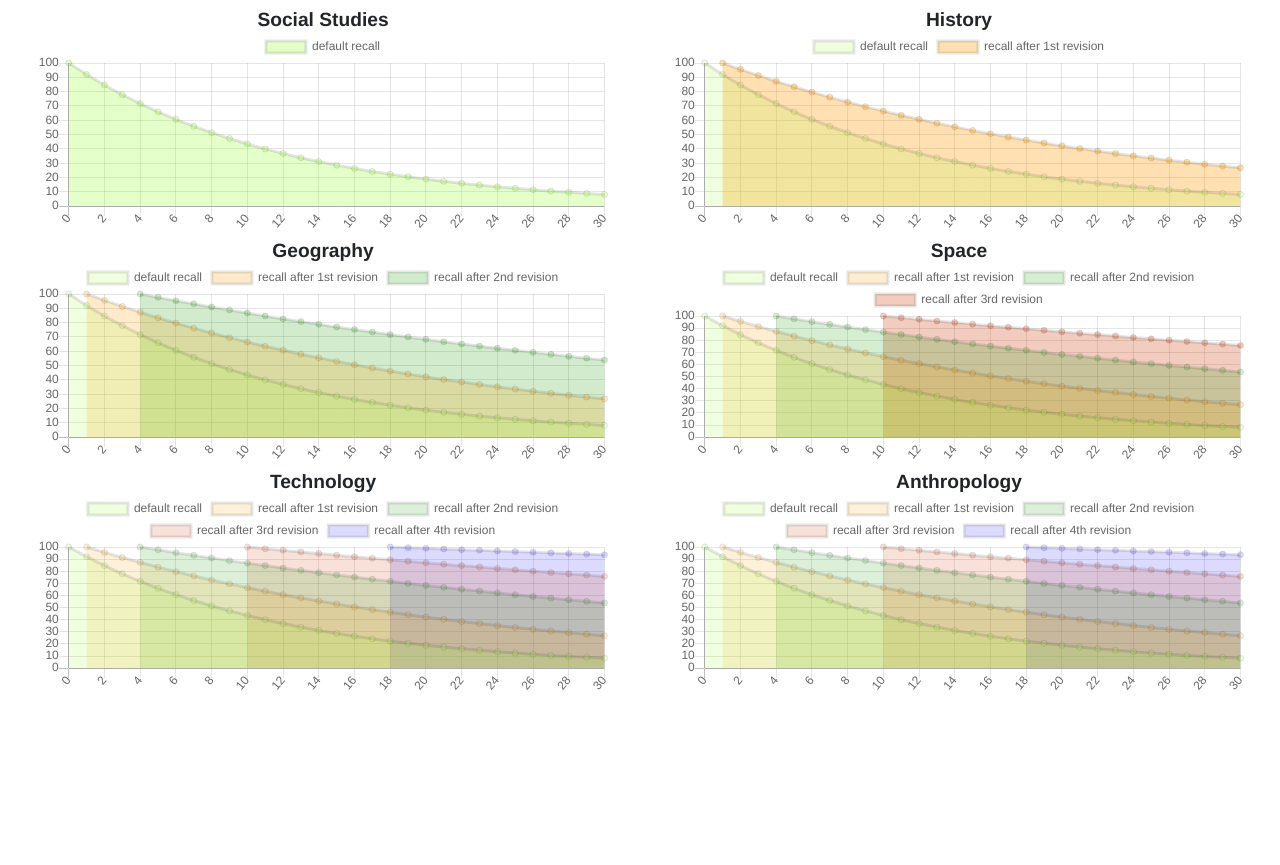
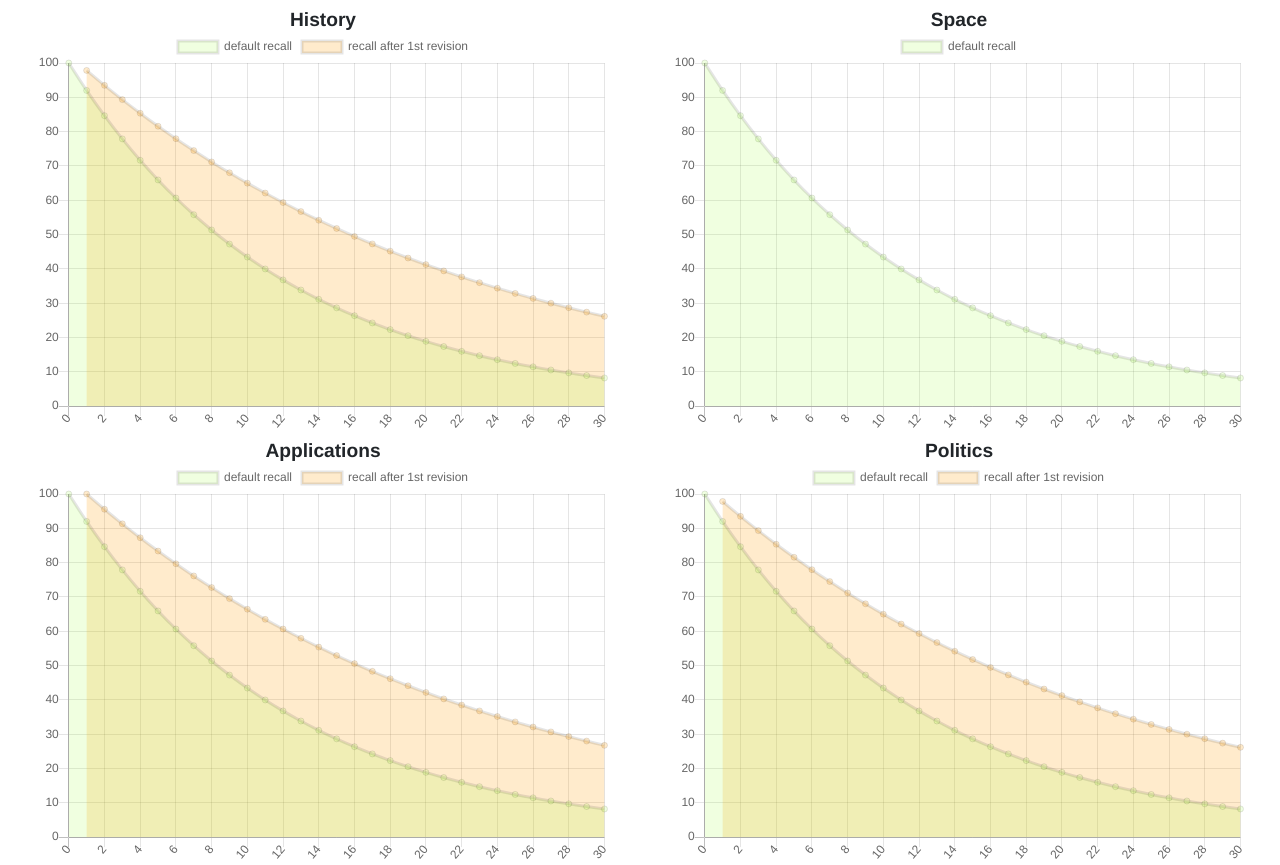
Before and after one commit to karantyagi/iRecall-HackHarvard18, a plain HTML site: page dashboard/index.html in a window 1280 px wide. Shown: the top 865 px of the page. Before the commit the page ends 800 px from the top, so only its background shows below. Drawn offline with nearby package versions, Linux system fonts and the light colour scheme.

Commit message:
updated demo

```diff
--- a/dashboard/index.html
+++ b/dashboard/index.html
@@ -2,7 +2,9 @@
 <html>
 <head>
   <title>Recall Curves</title>
-
+  <script src="http://ajax.googleapis.com/ajax/libs/jquery/1.9.1/jquery.min.js" type="text/javascript"></script>
+  <script src="https://cdnjs.cloudflare.com/ajax/libs/popper.js/1.12.9/umd/popper.min.js" integrity="sha384-ApNbgh9B+Y1QKtv3Rn7W3mgPxhU9K/ScQsAP7hUibX39j7fakFPskvXusvfa0b4Q" crossorigin="anonymous"></script>
+  <script src="https://cdnjs.cloudflare.com/ajax/libs/Chart.js/2.5.0/Chart.min.js"></script>
   <link rel="stylesheet" href="https://maxcdn.bootstrapcdn.com/bootstrap/4.0.0/css/bootstrap.min.css" integrity="sha384-Gn5384xqQ1aoWXA+058RXPxPg6fy4IWvTNh0E263XmFcJlSAwiGgFAW/dAiS6JXm" crossorigin="anonymous">
   <link rel="stylesheet" type="text/css" href="style.css">
 </head>
@@ -11,51 +13,50 @@
 <div>
   <div class="row">
     <div class="column mr-2 ml-5 mt-2">
-      <h1 class="mb-0">Social Studies</h1>
+      <h1 class="mb-0">History</h1>
       <!--<h2>Recall curve for questions from Social Studies</h2>-->
-      <canvas id="myCurve1" width="580" height="200"></canvas>
+      <canvas id="myCurve1" width="580" height="400"></canvas>
     </div>
 
     <div class="column mr-2 ml-5 mt-2">
-      <h1 class="mb-0">History</h1>
+      <h1 class="mb-0">Space</h1>
       <!--<h2>Recall curve for questions from History</h2>-->
-      <canvas id="myCurve2" width="580" height="200"></canvas>
+      <canvas id="myCurve2" width="580" height="400"></canvas>
     </div>
   </div>
 
     <div class="row">
       <div class="column mr-2 ml-5 mt-2">
-        <h1 class="mb-0">Geography</h1>
+        <h1 class="mb-0">Applications</h1>
         <!--<h2>Recall curve for questions from Geography</h2>-->
-        <canvas id="myCurve3" width="580" height="200"></canvas>
+        <canvas id="myCurve3" width="580" height="400"></canvas>
       </div>
 
       <div class="column mr-2 ml-5 mt-2">
-        <h1 class="mb-0">Space</h1>
+        <h1 class="mb-0">Politics</h1>
         <!--<h2>Recall curve for questions from Space</h2>-->
-        <canvas id="myCurve4" width="580" height="200"></canvas>
+        <canvas id="myCurve4" width="580" height="400"></canvas>
       </div>
     </div>
 
   <div class="row">
     <div class="column mr-2 ml-5 mt-2">
-      <h1 class="mb-0">Technology</h1>
+      <h1 class="mb-0">Psychology</h1>
       <!--<h2>Recall curve for questions from Technology</h2>-->
-      <canvas id="myCurve5" width="580" height="200"></canvas>
+      <canvas id="myCurve5" width="580" height="400"></canvas>
     </div>
 
     <div class="column mr-2 ml-5 mt-2">
-      <h1 class="mb-0">Anthropology</h1>
+      <h1 class="mb-0">General Knowledge</h1>
       <!--<h2>Recall curve for questions from Anthropology</h2>-->
-      <canvas id="myCurve6" width="580" height="200"></canvas>
+      <canvas id="myCurve6" width="580" height="400"></canvas>
     </div>
   </div>
 
 </div>
-
+<script src="http://ajax.googleapis.com/ajax/libs/jquery/1.9.1/jquery.min.js" type="text/javascript"></script>
 <script src="https://cdnjs.cloudflare.com/ajax/libs/Chart.js/2.5.0/Chart.min.js"></script>
 <script src="script.js"></script>
-<script src="https://code.jquery.com/jquery-3.2.1.slim.min.js" integrity="sha384-KJ3o2DKtIkvYIK3UENzmM7KCkRr/rE9/Qpg6aAZGJwFDMVNA/GpGFF93hXpG5KkN" crossorigin="anonymous"></script>
 <script src="https://cdnjs.cloudflare.com/ajax/libs/popper.js/1.12.9/umd/popper.min.js" integrity="sha384-ApNbgh9B+Y1QKtv3Rn7W3mgPxhU9K/ScQsAP7hUibX39j7fakFPskvXusvfa0b4Q" crossorigin="anonymous"></script>
 <script src="https://maxcdn.bootstrapcdn.com/bootstrap/4.0.0/js/bootstrap.min.js" integrity="sha384-JZR6Spejh4U02d8jOt6vLEHfe/JQGiRRSQQxSfFWpi1MquVdAyjUar5+76PVCmYl" crossorigin="anonymous"></script>
 
--- a/dashboard/script.js
+++ b/dashboard/script.js
@@ -1,17 +1,10 @@
 Chart.defaults.global.elements.line.fill = true;
 
+// globals
+let calls = 0;
+let api = true;
+let dataset = [];
 
-
-let offset = 0;
-let strength = 12;
-
-// The function returns the recall value for a given curve
-function getRecall(offset, strength, day) {
-    let recall = Math.exp(-(day - offset)/strength);
-    //recall = Math.round(recall*100);
-    recall = recall*100;
-    return recall > 100 ? NaN : recall;
-}
 
 let days = ['0', '1', '2', '3', '4', '5', '6', '7',
     '8', '9', '10', '11', '12', '13', '14',
@@ -22,17 +15,22 @@ let days = ['0', '1', '2', '3', '4', '5', '6', '7',
 // '31', '32', '33', '34', '35'];
 
 
-function getRecallData(offset, strength, total_days){
+function getRecallData(offset, strength, total_days) {
     let rData = [];
-    for(let i = 0; i < total_days; i++){
-        rData.push(getRecall(offset,strength,i));
+    for (let i = 0; i < total_days; i++) {
+        rData.push(getRecall(offset, strength, i));
     }
     return rData;
 }
 
+let offset = 0;
+let strength = 12;
+
 let base_data = getRecallData(0, 12, days.length);
 
 // updating forgetting curve equation after successful 1st review
+
+
 offset = 1;
 strength = 22;
 review1 = getRecallData(offset, strength, days.length);
@@ -51,6 +49,183 @@ strength = 182;
 review4 = getRecallData(offset, strength, days.length);
 
 
+let allCurves = [
+    {
+        label: 'default recall',
+        data: base_data,
+        backgroundColor: "rgba(153,255,51,0.15)"
+    },
+    {
+        label: 'recall after 1st revision',
+        data: review1,
+        backgroundColor: "rgba(255,153,0,0.2)"
+    },
+    {
+        label: 'recall after 2nd revision',
+        data: review2,
+        backgroundColor: "rgba(25,153,0,0.2)"
+    },
+    {
+        label: 'recall after 3rd revision',
+        data: review3,
+        backgroundColor: "rgba(200,53,0,0.2)"
+    },
+    {
+        label: 'recall after 4th revision',
+        data: review4,
+        backgroundColor: "rgba(25,13,250,0.2)"
+    }
+
+
+];
+
+// default values
+
+let historyDatasets = [];
+historyDatasets.push(allCurves[0]);
+
+
+let spaceDatasets = [];
+spaceDatasets.push(allCurves[0]);
+
+
+let applicationsDatasets = [];
+applicationsDatasets.push(allCurves[0]);
+applicationsDatasets.push(allCurves[1]);
+
+
+let politicsDatasets = [];
+politicsDatasets.push(allCurves[0]);
+
+
+let psychologyDatasets = [];
+psychologyDatasets.push(allCurves[0]);
+psychologyDatasets.push(allCurves[1]);
+psychologyDatasets.push(allCurves[2]);
+
+
+let generalKnowledgeDatasets = [];
+generalKnowledgeDatasets.push(allCurves[0]);
+generalKnowledgeDatasets.push(allCurves[1]);
+
+
+// let url = "https://recall-bot.herokuapp.com/api/revise";
+//
+// function findTopicByTopicname(topicName) {
+//     return fetch(url + '/' + topicName)
+//         .then(function (response) {
+//             return response.json();
+//         }).then(topic => {
+//             console.log(topic);
+//
+//         });
+// }
+
+
+function findAllTopics(callback) {
+    return $.ajax({
+        url: 'https://recall-bot.herokuapp.com/api/revise',
+        success: callback
+    });
+}
+
+function fetchData(data) {
+    dataset = data;
+    //console.log(dataset);
+    console.log("API called");
+    console.log(" Topics LENGTH: ", dataset.length);
+    calls = calls + 1;
+
+    // recomputing
+
+    // for (let i = 0; i < dataset.length; i++) {
+    //
+    //     if (dataset[i].name == "history") {
+    //         console.log(dataset[i].name);
+    //         let l = historyDatasets.length;
+    //         let r = dataset[i].reviews.length;
+    //         console.log("review length : ", r);
+    //         let curr21 = new Date().getTime() - 24 * 60 * 60 * 1000;
+    //         if(r>1){
+    //             console.log(dataset[i].reviews[r-1].dateOfReview.getTime());
+    //             // let d = dataset[i].reviews[r-1].dateOfReview.getTime() - curr21;
+    //             // console.log("difference : ", d);
+    //             // if (d > 0) {
+    //             //     if (dataset[i].reviews[r - 1].score == "1") {
+    //             //         historyDatasets.push(allCurves[l]);
+    //             //         updateAll();
+    //             //     }
+    //             // }
+    //         }
+    //
+    //     }
+    //
+    //     //
+    //     //
+    //     if (dataset[i].name == "space") {
+    //         console.log(dataset[i].name);
+    //         l = spaceDatasets.length;
+    //         r = dataset[i].reviews.length;
+    //         curr21 = new Date().getTime() - 24 * 60*60* 1000;
+    //         if(r>1) {
+    //             console.log("space", dataset[i].reviews[0].dateOfReview);
+                // let d = dataset[i].reviews[r - 1].dateOfReview.getTime() - curr21;
+                // console.log("difference : ", d);
+                // if (d > 0) {
+                //     if (dataset[i].reviews[r - 1].score == "1") {
+                //         spaceDatasets.push(allCurves[l]);
+                //         updateAll();
+                //     }
+                // }
+        //     }
+        // }
+        //
+        // if (dataset[i].name == "applications") {
+        //     let l = applicationsDatasets.length;
+        //     let r = dataset[i].reviews.length;
+        //     let curr21 = new Date().getTime() - 24 * 60*60* 1000;
+        //     if(r>1) {
+        //         let d = dataset[i].reviews[r - 1].dateOfReview.getTime() - curr21;
+        //         console.log("difference : ", d);
+        //         if (d > 0) {
+        //             if (dataset[i].reviews[r - 1].score == "1") {
+        //                 applicationsDatasets.push(allCurves[l]);
+        //                 updateAll();
+        //             }
+        //         }
+        //     }
+        // }
+        //
+        // if (dataset[i].name == "psychology") {
+        //     let l = psychologyDatasets.length;
+        //     let r = dataset[i].reviews.length;
+        //     let curr21 = new Date().getTime() - 24 * 60*60* 1000;
+        //     if(r>1) {
+        //         let d = dataset[i].reviews[r - 1].dateOfReview.getTime() - curr21;
+        //         console.log("difference : ", d);
+        //         if (d > 0) {
+        //             if (dataset[i].reviews[r - 1].score == "1") {
+        //                 psychologyDatasets.push(allCurves[l]);
+        //                 updateAll();
+        //             }
+        //         }
+        //     }
+        // }
+
+
+
+    // }
+
+}
+
+
+// The function returns the recall value for a given curve
+function getRecall(offset, strength, day) {
+    let recall = Math.exp(-(day - offset) / strength);
+    //recall = Math.round(recall*100);
+    recall = recall * 100;
+    return recall > 100 ? NaN : recall;
+}
 
 
 let ctx1 = document.getElementById("myCurve1").getContext('2d');
@@ -59,14 +234,7 @@ let myChart1 = new Chart(ctx1, {
     data: {
         labels: days,
         cubicInterpolationMode: 'monotone',
-        datasets:
-            [
-                {
-                    label: 'default recall',
-                    data: base_data,
-                    backgroundColor: "rgba(153,255,51,0.25)"
-                }
-            ]
+        datasets: historyDatasets
     }
 });
 
@@ -79,21 +247,7 @@ let myChart2 = new Chart(ctx2, {
     type: 'line',
     data: {
         labels: days,
-        datasets:
-            [
-                {
-                    label: 'default recall',
-                    data: base_data,
-                    backgroundColor: "rgba(153,255,51,0.15)"
-                },
-                {
-                    label: 'recall after 1st revision',
-                    data: review1,
-                    backgroundColor: "rgba(255,153,0,0.3)"
-                }
-
-
-            ]
+        datasets: spaceDatasets
     }
 });
 
@@ -107,26 +261,7 @@ let myChart3 = new Chart(ctx3, {
     type: 'line',
     data: {
         labels: days,
-        datasets:
-            [
-                {
-                    label: 'default recall',
-                    data: base_data,
-                    backgroundColor: "rgba(153,255,51,0.15)"
-                },
-                {
-                    label: 'recall after 1st revision',
-                    data: review1,
-                    backgroundColor: "rgba(255,153,0,0.2)"
-                },
-                {
-                    label: 'recall after 2nd revision',
-                    data: review2,
-                    backgroundColor: "rgba(25,153,0,0.20)"
-                }
-
-
-            ]
+        datasets: applicationsDatasets
     }
 });
 
@@ -140,30 +275,8 @@ let myChart4 = new Chart(ctx4, {
     type: 'line',
     data: {
         labels: days,
-        datasets:
-            [
-                {
-                    label: 'default recall',
-                    data: base_data,
-                    backgroundColor: "rgba(153,255,51,0.15)"
-                },
-                {
-                    label: 'recall after 1st revision',
-                    data: review1,
-                    backgroundColor: "rgba(255,153,0,0.18)"
-                },
-                {
-                    label: 'recall after 2nd revision',
-                    data: review2,
-                    backgroundColor: "rgba(25,153,0,0.18)"
-                },
-                {
-                    label: 'recall after 3rd revision',
-                    data: review3,
-                    backgroundColor: "rgba(200,53,0,0.25)"
-                }
+        datasets: politicsDatasets
 
-            ]
     }
 });
 
@@ -176,36 +289,8 @@ let myChart5 = new Chart(ctx5, {
     type: 'line',
     data: {
         labels: days,
-        datasets:
-            [
-                {
-                    label: 'default recall',
-                    data: base_data,
-                    backgroundColor: "rgba(153,255,51,0.15)"
-                },
-                {
-                    label: 'recall after 1st revision',
-                    data: review1,
-                    backgroundColor: "rgba(255,153,0,0.15)"
-                },
-                {
-                    label: 'recall after 2nd revision',
-                    data: review2,
-                    backgroundColor: "rgba(25,153,0,0.15)"
-                },
-                {
-                    label: 'recall after 3rd revision',
-                    data: review3,
-                    backgroundColor: "rgba(200,53,0,0.15)"
-                },
-                {
-                    label: 'recall after 4th revision',
-                    data: review4,
-                    backgroundColor: "rgba(25,13,250,0.15)"
-                }
+        datasets: psychologyDatasets
 
-
-            ]
     }
 });
 
@@ -218,35 +303,47 @@ let myChart6 = new Chart(ctx6, {
     type: 'line',
     data: {
         labels: days,
-        datasets:
-            [
-                {
-                    label: 'default recall',
-                    data: base_data,
-                    backgroundColor: "rgba(153,255,51,0.15)"
-                },
-                {
-                    label: 'recall after 1st revision',
-                    data: review1,
-                    backgroundColor: "rgba(255,153,0,0.15)"
-                },
-                {
-                    label: 'recall after 2nd revision',
-                    data: review2,
-                    backgroundColor: "rgba(25,153,0,0.15)"
-                },
-                {
-                    label: 'recall after 3rd revision',
-                    data: review3,
-                    backgroundColor: "rgba(200,53,0,0.15)"
-                },
-                {
-                    label: 'recall after 4th revision',
-                    data: review4,
-                    backgroundColor: "rgba(25,13,250,0.15)"
-                }
+        datasets: generalKnowledgeDatasets
+
+    }
+});
+
+/*
+
+******************************************   TIME for updation starts **********************
+
+ */
+
+let time = 0;
+
+function updateAll() {
+    myChart1.update();
+    myChart2.update();
+    myChart3.update();
+    myChart4.update();
+    myChart5.update();
+    myChart6.update();
+}
 
 
-            ]
+function getTime() {
+    time = time + 1;
+    //console.log(" time : ", time);
+
+    if (time % 5 == 0) {
+       //findAllTopics(fetchData);
+        console.log(" Updating Now ... ")
+        updateAll();
     }
-});
+
+    if(time == 5){
+        historyDatasets.push(allCurves[1]);
+        politicsDatasets.push(allCurves[1]);
+        updateAll();
+    }
+
+
+
+}
+
+setInterval(getTime, 1000);
```
Also changed, not shown: dashboard/liveScript1.js (+5 -11 lines), dashboard/liveScriptFlex.js (+4 -10 lines), dashboard/testScriptIndex.js (added, +297 -0 lines).
